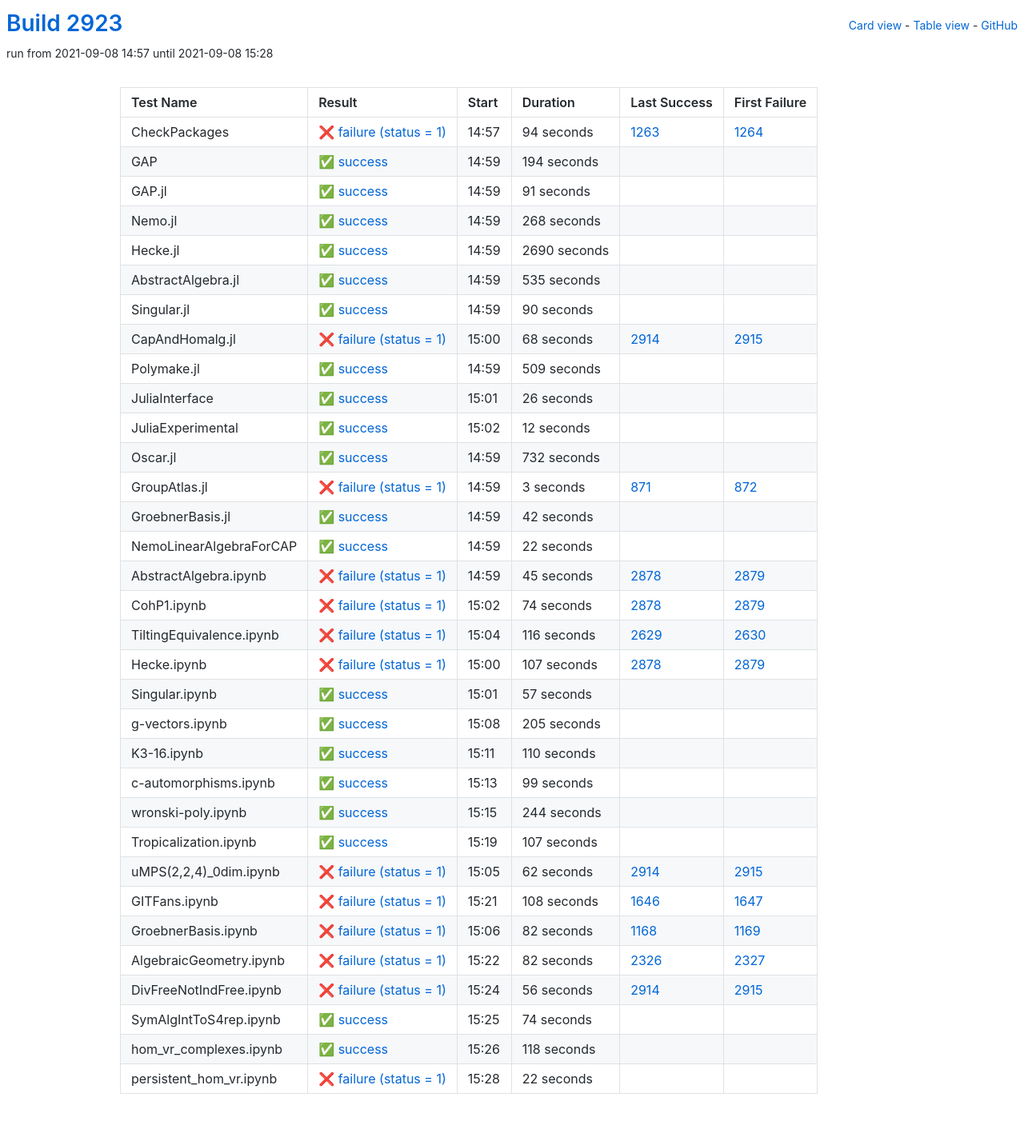
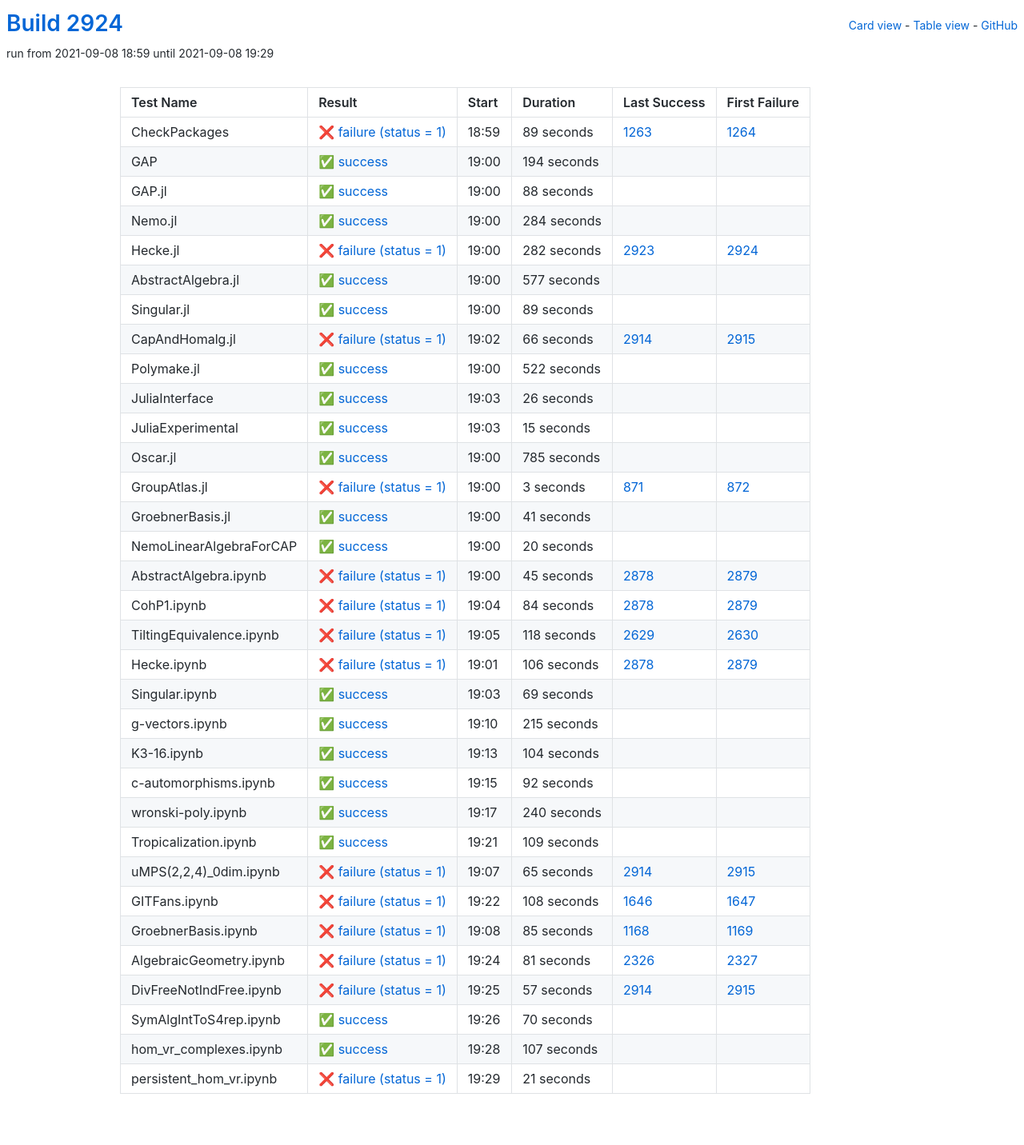
Before and after one commit to oscar-system/oscar-ci-status-stable, a Jekyll site: the page built from table.html, in a window 1280 px wide. Shown: the whole page at 80% size. Built offline with Jekyll 4.4.1, drawn with Linux system fonts in a browser that asks for light colours.

Commit message:
Build #2924

```diff
--- a/_data/ci.yml
+++ b/_data/ci.yml
@@ -1,6 +1,6 @@
 ---
-build: 2923
-build_url: https://oscarci.mathematik.uni-kl.de/job/oscar-stable/2923/
+build: 2924
+build_url: https://oscarci.mathematik.uni-kl.de/job/oscar-stable/2924/
 job: oscar-stable
 organization: oscar-system
 repo: oscar-ci-status-stable
@@ -8,20 +8,20 @@ repourl: https://github.com/oscar-system/oscar-ci-status-stable
 tests:
 - name: CheckPackages
   id: checkpackages
-  log: https://oscarci.mathematik.uni-kl.de/job/oscar-stable/2923/artifact/logs/build-2923/CheckPackages.log
-  start: 2021-09-08 14:57
+  log: https://oscarci.mathematik.uni-kl.de/job/oscar-stable/2924/artifact/logs/build-2924/CheckPackages.log
+  start: 2021-09-08 18:59
   success: false
   exitcode: 1
   status: failure
-  duration: 94
+  duration: 89
   last_success: 1263
   last_success_url: https://oscarci.mathematik.uni-kl.de/job/oscar-stable/1263/
   first_failure: 1264
   first_failure_url: https://oscarci.mathematik.uni-kl.de/job/oscar-stable/1264/
 - name: GAP
   id: gap
-  log: https://oscarci.mathematik.uni-kl.de/job/oscar-stable/2923/artifact/logs/build-2923/GAP.log
-  start: 2021-09-08 14:59
+  log: https://oscarci.mathematik.uni-kl.de/job/oscar-stable/2924/artifact/logs/build-2924/GAP.log
+  start: 2021-09-08 19:00
   success: true
   exitcode: 0
   status: success
@@ -32,92 +32,92 @@ tests:
   first_failure_url:
 - name: GAP.jl
   id: gap-jl
-  log: https://oscarci.mathematik.uni-kl.de/job/oscar-stable/2923/artifact/logs/build-2923/GAP.jl.log
-  start: 2021-09-08 14:59
+  log: https://oscarci.mathematik.uni-kl.de/job/oscar-stable/2924/artifact/logs/build-2924/GAP.jl.log
+  start: 2021-09-08 19:00
   success: true
   exitcode: 0
   status: success
-  duration: 91
+  duration: 88
   last_success: false
   last_success_url:
   first_failure: false
   first_failure_url:
 - name: Nemo.jl
   id: nemo-jl
-  log: https://oscarci.mathematik.uni-kl.de/job/oscar-stable/2923/artifact/logs/build-2923/Nemo.jl.log
-  start: 2021-09-08 14:59
+  log: https://oscarci.mathematik.uni-kl.de/job/oscar-stable/2924/artifact/logs/build-2924/Nemo.jl.log
+  start: 2021-09-08 19:00
   success: true
   exitcode: 0
   status: success
-  duration: 268
+  duration: 284
   last_success: false
   last_success_url:
   first_failure: false
   first_failure_url:
 - name: Hecke.jl
   id: hecke-jl
-  log: https://oscarci.mathematik.uni-kl.de/job/oscar-stable/2923/artifact/logs/build-2923/Hecke.jl.log
-  start: 2021-09-08 14:59
+  log: https://oscarci.mathematik.uni-kl.de/job/oscar-stable/2924/artifact/logs/build-2924/Hecke.jl.log
+  start: 2021-09-08 19:00
+  success: false
+  exitcode: 1
+  status: failure
+  duration: 282
+  last_success: 2923
+  last_success_url: https://oscarci.mathematik.uni-kl.de/job/oscar-stable/2923/
+  first_failure: 2924
+  first_failure_url: https://oscarci.mathematik.uni-kl.de/job/oscar-stable/2924/
+- name: AbstractAlgebra.jl
+  id: abstractalgebra-jl
+  log: https://oscarci.mathematik.uni-kl.de/job/oscar-stable/2924/artifact/logs/build-2924/AbstractAlgebra.jl.log
+  start: 2021-09-08 19:00
   success: true
   exitcode: 0
   status: success
-  duration: 2690
-  last_success: false
-  last_success_url:
-  first_failure: false
-  first_failure_url:
-- name: AbstractAlgebra.jl
-  id: abstractalgebra-jl
-  log: https://oscarci.mathematik.uni-kl.de/job/oscar-stable/2923/artifact/logs/build-2923/AbstractAlgebra.jl.log
-  start: 2021-09-08 14:59
-  success: true
-  exitcode: 0
-  status: success
-  duration: 535
+  duration: 577
   last_success: false
   last_success_url:
   first_failure: false
   first_failure_url:
 - name: Singular.jl
   id: singular-jl
-  log: https://oscarci.mathematik.uni-kl.de/job/oscar-stable/2923/artifact/logs/build-2923/Singular.jl.log
-  start: 2021-09-08 14:59
+  log: https://oscarci.mathematik.uni-kl.de/job/oscar-stable/2924/artifact/logs/build-2924/Singular.jl.log
+  start: 2021-09-08 19:00
   success: true
   exitcode: 0
   status: success
-  duration: 90
+  duration: 89
   last_success: false
   last_success_url:
   first_failure: false
   first_failure_url:
 - name: CapAndHomalg.jl
   id: capandhomalg-jl
-  log: https://oscarci.mathematik.uni-kl.de/job/oscar-stable/2923/artifact/logs/build-2923/CapAndHomalg.jl.log
-  start: 2021-09-08 15:00
+  log: https://oscarci.mathematik.uni-kl.de/job/oscar-stable/2924/artifact/logs/build-2924/CapAndHomalg.jl.log
+  start: 2021-09-08 19:02
   success: false
   exitcode: 1
   status: failure
-  duration: 68
+  duration: 66
   last_success: 2914
   last_success_url: https://oscarci.mathematik.uni-kl.de/job/oscar-stable/2914/
   first_failure: 2915
   first_failure_url: https://oscarci.mathematik.uni-kl.de/job/oscar-stable/2915/
 - name: Polymake.jl
   id: polymake-jl
-  log: https://oscarci.mathematik.uni-kl.de/job/oscar-stable/2923/artifact/logs/build-2923/Polymake.jl.log
-  start: 2021-09-08 14:59
+  log: https://oscarci.mathematik.uni-kl.de/job/oscar-stable/2924/artifact/logs/build-2924/Polymake.jl.log
+  start: 2021-09-08 19:00
   success: true
   exitcode: 0
   status: success
-  duration: 509
+  duration: 522
   last_success: false
   last_success_url:
   first_failure: false
   first_failure_url:
 - name: JuliaInterface
   id: juliainterface
-  log: https://oscarci.mathematik.uni-kl.de/job/oscar-stable/2923/artifact/logs/build-2923/JuliaInterface.log
-  start: 2021-09-08 15:01
+  log: https://oscarci.mathematik.uni-kl.de/job/oscar-stable/2924/artifact/logs/build-2924/JuliaInterface.log
+  start: 2021-09-08 19:03
   success: true
   exitcode: 0
   status: success
@@ -128,32 +128,32 @@ tests:
   first_failure_url:
 - name: JuliaExperimental
   id: juliaexperimental
-  log: https://oscarci.mathematik.uni-kl.de/job/oscar-stable/2923/artifact/logs/build-2923/JuliaExperimental.log
-  start: 2021-09-08 15:02
+  log: https://oscarci.mathematik.uni-kl.de/job/oscar-stable/2924/artifact/logs/build-2924/JuliaExperimental.log
+  start: 2021-09-08 19:03
   success: true
   exitcode: 0
   status: success
-  duration: 12
+  duration: 15
   last_success: false
   last_success_url:
   first_failure: false
   first_failure_url:
 - name: Oscar.jl
   id: oscar-jl
-  log: https://oscarci.mathematik.uni-kl.de/job/oscar-stable/2923/artifact/logs/build-2923/Oscar.jl.log
-  start: 2021-09-08 14:59
+  log: https://oscarci.mathematik.uni-kl.de/job/oscar-stable/2924/artifact/logs/build-2924/Oscar.jl.log
+  start: 2021-09-08 19:00
   success: true
   exitcode: 0
   status: success
-  duration: 732
+  duration: 785
   last_success: false
   last_success_url:
   first_failure: false
   first_failure_url:
 - name: GroupAtlas.jl
   id: groupatlas-jl
-  log: https://oscarci.mathematik.uni-kl.de/job/oscar-stable/2923/artifact/logs/build-2923/GroupAtlas.jl.log
-  start: 2021-09-08 14:59
+  log: https://oscarci.mathematik.uni-kl.de/job/oscar-stable/2924/artifact/logs/build-2924/GroupAtlas.jl.log
+  start: 2021-09-08 19:00
   success: false
   exitcode: 1
   status: failure
@@ -164,32 +164,32 @@ tests:
   first_failure_url: https://oscarci.mathematik.uni-kl.de/job/oscar-stable/872/
 - name: GroebnerBasis.jl
   id: groebnerbasis-jl
-  log: https://oscarci.mathematik.uni-kl.de/job/oscar-stable/2923/artifact/logs/build-2923/GroebnerBasis.jl.log
-  start: 2021-09-08 14:59
+  log: https://oscarci.mathematik.uni-kl.de/job/oscar-stable/2924/artifact/logs/build-2924/GroebnerBasis.jl.log
+  start: 2021-09-08 19:00
   success: true
   exitcode: 0
   status: success
-  duration: 42
+  duration: 41
   last_success: false
   last_success_url:
   first_failure: false
   first_failure_url:
 - name: NemoLinearAlgebraForCAP
   id: nemolinearalgebraforcap
-  log: https://oscarci.mathematik.uni-kl.de/job/oscar-stable/2923/artifact/logs/build-2923/NemoLinearAlgebraForCAP.log
-  start: 2021-09-08 14:59
+  log: https://oscarci.mathematik.uni-kl.de/job/oscar-stable/2924/artifact/logs/build-2924/NemoLinearAlgebraForCAP.log
+  start: 2021-09-08 19:00
   success: true
   exitcode: 0
   status: success
-  duration: 22
+  duration: 20
   last_success: false
   last_success_url:
   first_failure: false
   first_failure_url:
 - name: AbstractAlgebra.ipynb
   id: abstractalgebra-ipynb
-  log: https://oscarci.mathematik.uni-kl.de/job/oscar-stable/2923/artifact/logs/build-2923/AbstractAlgebra.ipynb.log
-  start: 2021-09-08 14:59
+  log: https://oscarci.mathematik.uni-kl.de/job/oscar-stable/2924/artifact/logs/build-2924/AbstractAlgebra.ipynb.log
+  start: 2021-09-08 19:00
   success: false
   exitcode: 1
   status: failure
@@ -200,128 +200,128 @@ tests:
   first_failure_url: https://oscarci.mathematik.uni-kl.de/job/oscar-stable/2879/
 - name: CohP1.ipynb
   id: cohp1-ipynb
-  log: https://oscarci.mathematik.uni-kl.de/job/oscar-stable/2923/artifact/logs/build-2923/CohP1.ipynb.log
-  start: 2021-09-08 15:02
+  log: https://oscarci.mathematik.uni-kl.de/job/oscar-stable/2924/artifact/logs/build-2924/CohP1.ipynb.log
+  start: 2021-09-08 19:04
   success: false
   exitcode: 1
   status: failure
-  duration: 74
+  duration: 84
   last_success: 2878
   last_success_url: https://oscarci.mathematik.uni-kl.de/job/oscar-stable/2878/
   first_failure: 2879
   first_failure_url: https://oscarci.mathematik.uni-kl.de/job/oscar-stable/2879/
 - name: TiltingEquivalence.ipynb
   id: tiltingequivalence-ipynb
-  log: https://oscarci.mathematik.uni-kl.de/job/oscar-stable/2923/artifact/logs/build-2923/TiltingEquivalence.ipynb.log
-  start: 2021-09-08 15:04
+  log: https://oscarci.mathematik.uni-kl.de/job/oscar-stable/2924/artifact/logs/build-2924/TiltingEquivalence.ipynb.log
+  start: 2021-09-08 19:05
   success: false
   exitcode: 1
   status: failure
-  duration: 116
+  duration: 118
   last_success: 2629
   last_success_url: https://oscarci.mathematik.uni-kl.de/job/oscar-stable/2629/
   first_failure: 2630
   first_failure_url: https://oscarci.mathematik.uni-kl.de/job/oscar-stable/2630/
 - name: Hecke.ipynb
   id: hecke-ipynb
-  log: https://oscarci.mathematik.uni-kl.de/job/oscar-stable/2923/artifact/logs/build-2923/Hecke.ipynb.log
-  start: 2021-09-08 15:00
+  log: https://oscarci.mathematik.uni-kl.de/job/oscar-stable/2924/artifact/logs/build-2924/Hecke.ipynb.log
+  start: 2021-09-08 19:01
   success: false
   exitcode: 1
   status: failure
-  duration: 107
+  duration: 106
   last_success: 2878
   last_success_url: https://oscarci.mathematik.uni-kl.de/job/oscar-stable/2878/
   first_failure: 2879
   first_failure_url: https://oscarci.mathematik.uni-kl.de/job/oscar-stable/2879/
 - name: Singular.ipynb
   id: singular-ipynb
-  log: https://oscarci.mathematik.uni-kl.de/job/oscar-stable/2923/artifact/logs/build-2923/Singular.ipynb.log
-  start: 2021-09-08 15:01
+  log: https://oscarci.mathematik.uni-kl.de/job/oscar-stable/2924/artifact/logs/build-2924/Singular.ipynb.log
+  start: 2021-09-08 19:03
   success: true
   exitcode: 0
   status: success
-  duration: 57
+  duration: 69
   last_success: false
   last_success_url:
   first_failure: false
   first_failure_url:
 - name: g-vectors.ipynb
   id: g-vectors-ipynb
-  log: https://oscarci.mathematik.uni-kl.de/job/oscar-stable/2923/artifact/logs/build-2923/g-vectors.ipynb.log
-  start: 2021-09-08 15:08
+  log: https://oscarci.mathematik.uni-kl.de/job/oscar-stable/2924/artifact/logs/build-2924/g-vectors.ipynb.log
+  start: 2021-09-08 19:10
   success: true
   exitcode: 0
   status: success
-  duration: 205
+  duration: 215
   last_success: false
   last_success_url:
   first_failure: false
   first_failure_url:
 - name: K3-16.ipynb
   id: k3-16-ipynb
-  log: https://oscarci.mathematik.uni-kl.de/job/oscar-stable/2923/artifact/logs/build-2923/K3-16.ipynb.log
-  start: 2021-09-08 15:11
+  log: https://oscarci.mathematik.uni-kl.de/job/oscar-stable/2924/artifact/logs/build-2924/K3-16.ipynb.log
+  start: 2021-09-08 19:13
   success: true
   exitcode: 0
   status: success
-  duration: 110
+  duration: 104
   last_success: false
   last_success_url:
   first_failure: false
   first_failure_url:
 - name: c-automorphisms.ipynb
   id: c-automorphisms-ipynb
-  log: https://oscarci.mathematik.uni-kl.de/job/oscar-stable/2923/artifact/logs/build-2923/c-automorphisms.ipynb.log
-  start: 2021-09-08 15:13
+  log: https://oscarci.mathematik.uni-kl.de/job/oscar-stable/2924/artifact/logs/build-2924/c-automorphisms.ipynb.log
+  start: 2021-09-08 19:15
   success: true
   exitcode: 0
   status: success
-  duration: 99
+  duration: 92
   last_success: false
   last_success_url:
   first_failure: false
   first_failure_url:
 - name: wronski-poly.ipynb
   id: wronski-poly-ipynb
-  log: https://oscarci.mathematik.uni-kl.de/job/oscar-stable/2923/artifact/logs/build-2923/wronski-poly.ipynb.log
-  start: 2021-09-08 15:15
+  log: https://oscarci.mathematik.uni-kl.de/job/oscar-stable/2924/artifact/logs/build-2924/wronski-poly.ipynb.log
+  start: 2021-09-08 19:17
   success: true
   exitcode: 0
   status: success
-  duration: 244
+  duration: 240
   last_success: false
   last_success_url:
   first_failure: false
   first_failure_url:
 - name: Tropicalization.ipynb
   id: tropicalization-ipynb
-  log: https://oscarci.mathematik.uni-kl.de/job/oscar-stable/2923/artifact/logs/build-2923/Tropicalization.ipynb.log
-  start: 2021-09-08 15:19
+  log: https://oscarci.mathematik.uni-kl.de/job/oscar-stable/2924/artifact/logs/build-2924/Tropicalization.ipynb.log
+  start: 2021-09-08 19:21
   success: true
   exitcode: 0
   status: success
-  duration: 107
+  duration: 109
   last_success: false
   last_success_url:
   first_failure: false
   first_failure_url:
 - name: uMPS(2,2,4)_0dim.ipynb
   id: umps-2-2-4-0dim-ipynb
-  log: https://oscarci.mathematik.uni-kl.de/job/oscar-stable/2923/artifact/logs/build-2923/uMPS-2-2-4-_0dim.ipynb.log
-  start: 2021-09-08 15:05
+  log: https://oscarci.mathematik.uni-kl.de/job/oscar-stable/2924/artifact/logs/build-2924/uMPS-2-2-4-_0dim.ipynb.log
+  start: 2021-09-08 19:07
   success: false
   exitcode: 1
   status: failure
-  duration: 62
+  duration: 65
   last_success: 2914
   last_success_url: https://oscarci.mathematik.uni-kl.de/job/oscar-stable/2914/
   first_failure: 2915
   first_failure_url: https://oscarci.mathematik.uni-kl.de/job/oscar-stable/2915/
 - name: GITFans.ipynb
   id: gitfans-ipynb
-  log: https://oscarci.mathematik.uni-kl.de/job/oscar-stable/2923/artifact/logs/build-2923/GITFans.ipynb.log
-  start: 2021-09-08 15:21
+  log: https://oscarci.mathematik.uni-kl.de/job/oscar-stable/2924/artifact/logs/build-2924/GITFans.ipynb.log
+  start: 2021-09-08 19:22
   success: false
   exitcode: 1
   status: failure
@@ -332,72 +332,72 @@ tests:
   first_failure_url: https://oscarci.mathematik.uni-kl.de/job/oscar-stable/1647/
 - name: GroebnerBasis.ipynb
   id: groebnerbasis-ipynb
-  log: https://oscarci.mathematik.uni-kl.de/job/oscar-stable/2923/artifact/logs/build-2923/GroebnerBasis.ipynb.log
-  start: 2021-09-08 15:06
+  log: https://oscarci.mathematik.uni-kl.de/job/oscar-stable/2924/artifact/logs/build-2924/GroebnerBasis.ipynb.log
+  start: 2021-09-08 19:08
   success: false
   exitcode: 1
   status: failure
-  duration: 82
+  duration: 85
   last_success: 1168
   last_success_url: https://oscarci.mathematik.uni-kl.de/job/oscar-stable/1168/
   first_failure: 1169
   first_failure_url: https://oscarci.mathematik.uni-kl.de/job/oscar-stable/1169/
 - name: AlgebraicGeometry.ipynb
   id: algebraicgeometry-ipynb
-  log: https://oscarci.mathematik.uni-kl.de/job/oscar-stable/2923/artifact/logs/build-2923/AlgebraicGeometry.ipynb.log
-  start: 2021-09-08 15:22
+  log: https://oscarci.mathematik.uni-kl.de/job/oscar-stable/2924/artifact/logs/build-2924/AlgebraicGeometry.ipynb.log
+  start: 2021-09-08 19:24
   success: false
   exitcode: 1
   status: failure
-  duration: 82
+  duration: 81
   last_success: 2326
   last_success_url: https://oscarci.mathematik.uni-kl.de/job/oscar-stable/2326/
   first_failure: 2327
   first_failure_url: https://oscarci.mathematik.uni-kl.de/job/oscar-stable/2327/
 - name: DivFreeNotIndFree.ipynb
   id: divfreenotindfree-ipynb
-  log: https://oscarci.mathematik.uni-kl.de/job/oscar-stable/2923/artifact/logs/build-2923/DivFreeNotIndFree.ipynb.log
-  start: 2021-09-08 15:24
+  log: https://oscarci.mathematik.uni-kl.de/job/oscar-stable/2924/artifact/logs/build-2924/DivFreeNotIndFree.ipynb.log
+  start: 2021-09-08 19:25
   success: false
   exitcode: 1
   status: failure
-  duration: 56
+  duration: 57
   last_success: 2914
   last_success_url: https://oscarci.mathematik.uni-kl.de/job/oscar-stable/2914/
   first_failure: 2915
   first_failure_url: https://oscarci.mathematik.uni-kl.de/job/oscar-stable/2915/
 - name: SymAlgIntToS4rep.ipynb
   id: symalginttos4rep-ipynb
-  log: https://oscarci.mathematik.uni-kl.de/job/oscar-stable/2923/artifact/logs/build-2923/SymAlgIntToS4rep.ipynb.log
-  start: 2021-09-08 15:25
+  log: https://oscarci.mathematik.uni-kl.de/job/oscar-stable/2924/artifact/logs/build-2924/SymAlgIntToS4rep.ipynb.log
+  start: 2021-09-08 19:26
   success: true
   exitcode: 0
   status: success
-  duration: 74
+  duration: 70
   last_success: false
   last_success_url:
   first_failure: false
   first_failure_url:
 - name: hom_vr_complexes.ipynb
   id: hom-vr-complexes-ipynb
-  log: https://oscarci.mathematik.uni-kl.de/job/oscar-stable/2923/artifact/logs/build-2923/hom_vr_complexes.ipynb.log
-  start: 2021-09-08 15:26
+  log: https://oscarci.mathematik.uni-kl.de/job/oscar-stable/2924/artifact/logs/build-2924/hom_vr_complexes.ipynb.log
+  start: 2021-09-08 19:28
   success: true
   exitcode: 0
   status: success
-  duration: 118
+  duration: 107
   last_success: false
   last_success_url:
   first_failure: false
   first_failure_url:
 - name: persistent_hom_vr.ipynb
   id: persistent-hom-vr-ipynb
-  log: https://oscarci.mathematik.uni-kl.de/job/oscar-stable/2923/artifact/logs/build-2923/persistent_hom_vr.ipynb.log
-  start: 2021-09-08 15:28
+  log: https://oscarci.mathematik.uni-kl.de/job/oscar-stable/2924/artifact/logs/build-2924/persistent_hom_vr.ipynb.log
+  start: 2021-09-08 19:29
   success: false
   exitcode: 1
   status: failure
-  duration: 22
+  duration: 21
   last_success: false
   last_success_url:
   first_failure: false
```
Also changed, not shown: README.md.
